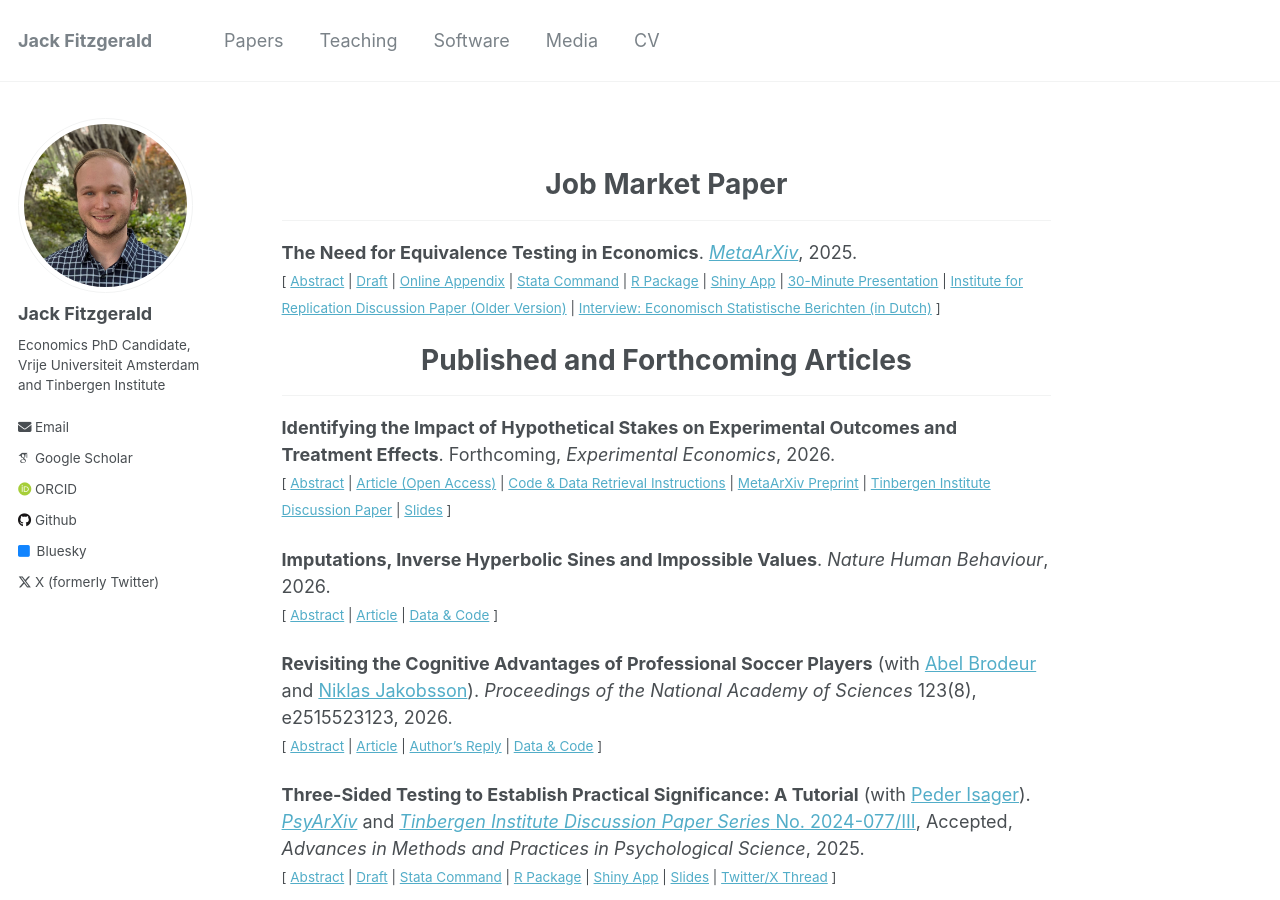
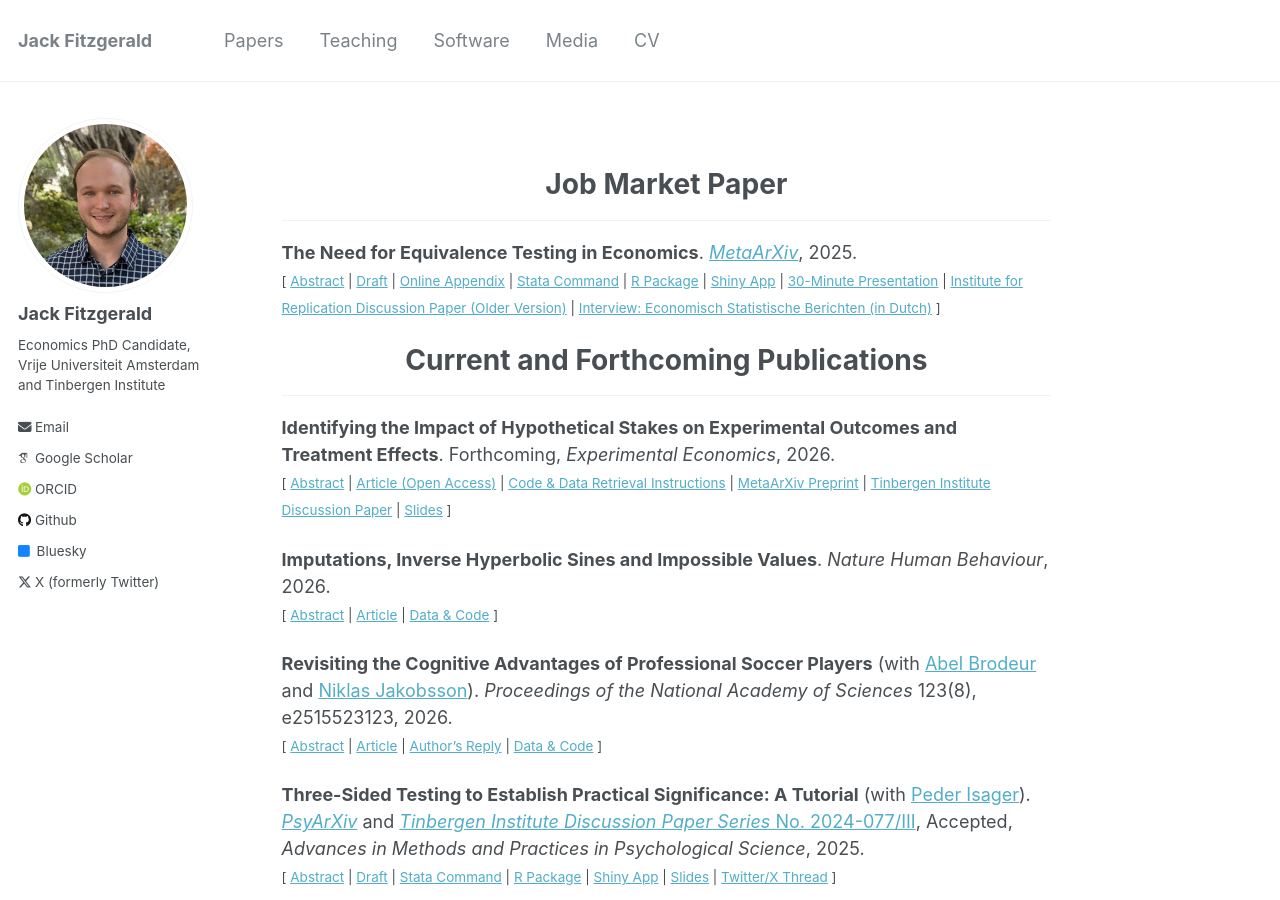
Before and after one commit to jack-fitzgerald/jack-fitzgerald.github.io, a Jekyll site: the page built from _pages/papers.md, in a window 1280 px wide and 900 px high. Built offline with Jekyll 4.4.1, drawn with Linux system fonts in a browser that asks for light colours; some web fonts are replaced.

Commit message:
Update papers.md

```diff
--- a/_pages/papers.md
+++ b/_pages/papers.md
@@ -18,7 +18,7 @@ Equivalence testing can provide statistically significant evidence that economic
 
 </small><br><br/></div>
 
-# <center> Published and Forthcoming Articles </center>
+# <center> Current and Forthcoming Publications </center>
 - - -
 
 **Identifying the Impact of Hypothetical Stakes on Experimental Outcomes and Treatment Effects**. Forthcoming, <i>Experimental Economics</i>, 2026. <br/>
```
